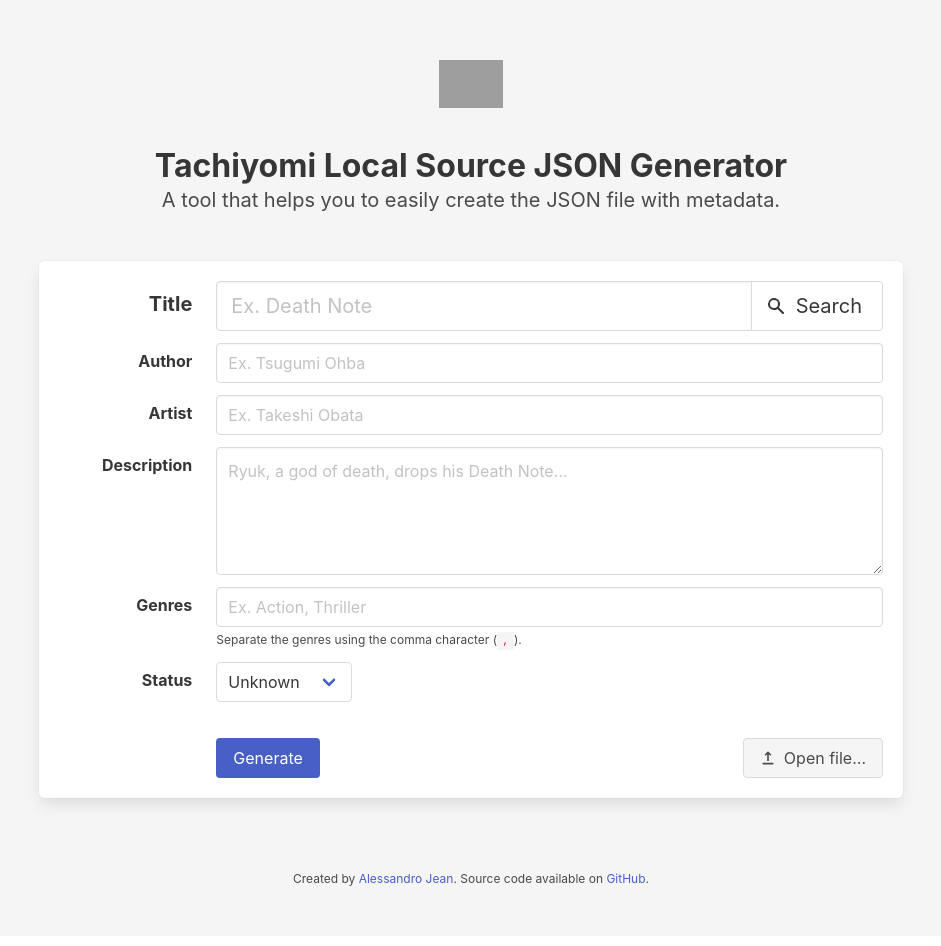
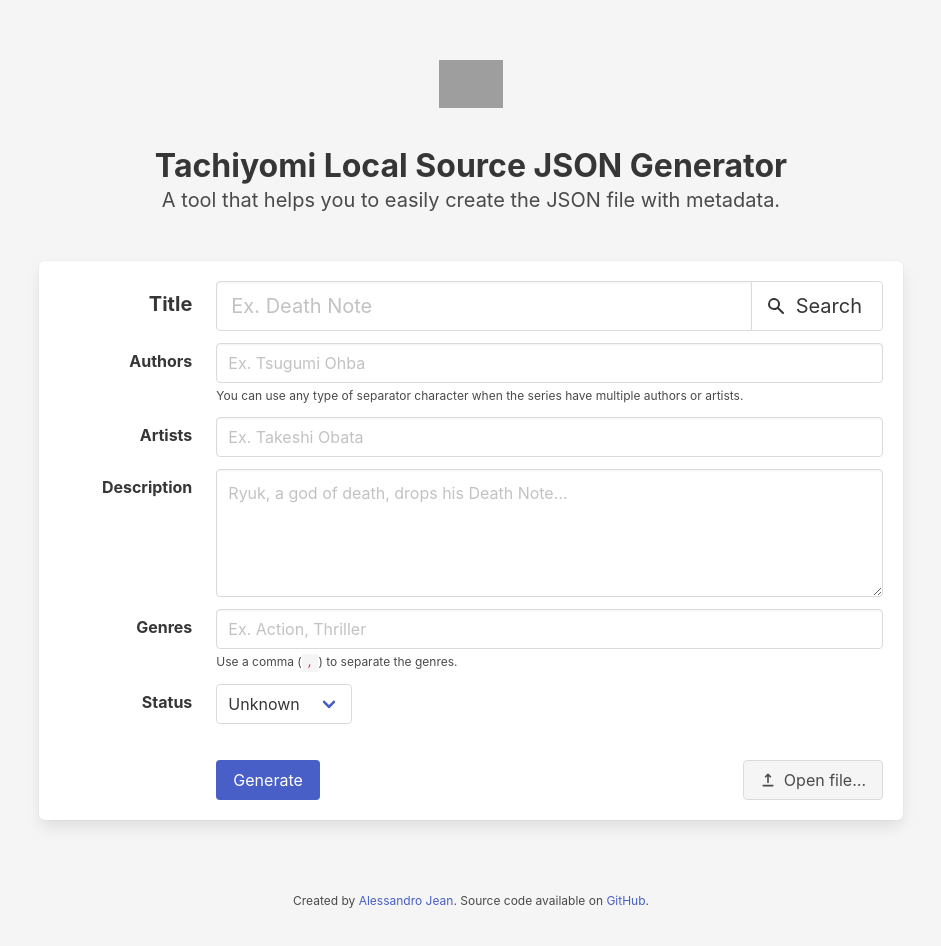
Before and after one commit to alessandrojean/tachi-local, a Vue app: page / in a window 1280 px wide. Shown: the top 946 px of the page, without its empty margins (169-1110 px from the left). Built offline with nearby package versions, Linux system fonts and the light colour scheme; grey boxes are pictures that could not be loaded; a web font is replaced by a local one.

Commit message:
Add a help text to authors & artists.

```diff
--- a/src/components/LocalForm.vue
+++ b/src/components/LocalForm.vue
@@ -103,20 +103,24 @@
 
       <div class="field is-horizontal">
         <div class="field-label is-normal">
-          <label for="author" class="label">Author</label>
+          <label for="author" class="label">Authors</label>
         </div>
         <div class="field-body">
           <div class="field">
             <div class="control">
               <input v-model="entry.author" type="text" id="author" class="input" placeholder="Ex. Tsugumi Ohba">
             </div>
+            <p class="help">
+              You can use any type of separator character when the series
+              have multiple authors or artists.
+            </p>
           </div>
         </div>
       </div>
 
       <div class="field is-horizontal">
         <div class="field-label is-normal">
-          <label for="artist" class="label">Artist</label>
+          <label for="artist" class="label">Artists</label>
         </div>
         <div class="field-body">
           <div class="field">
@@ -150,7 +154,7 @@
               <input v-model="entry.genre" type="text" id="genre" class="input" placeholder="Ex. Action, Thriller">
             </div>
             <p class="help">
-              Separate the genres using the comma character (<code>,</code>).
+              Use a comma (<code>,</code>) to separate the genres.
             </p>
           </div>
         </div>
```
